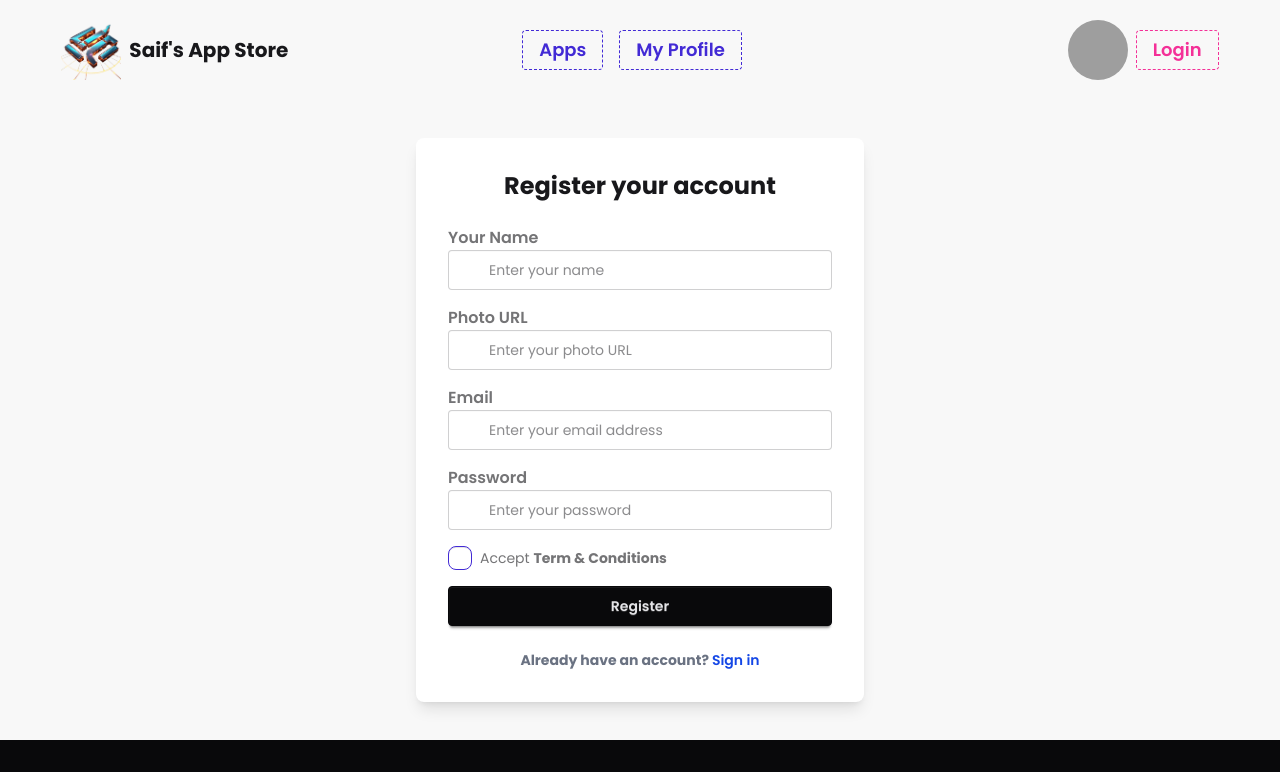
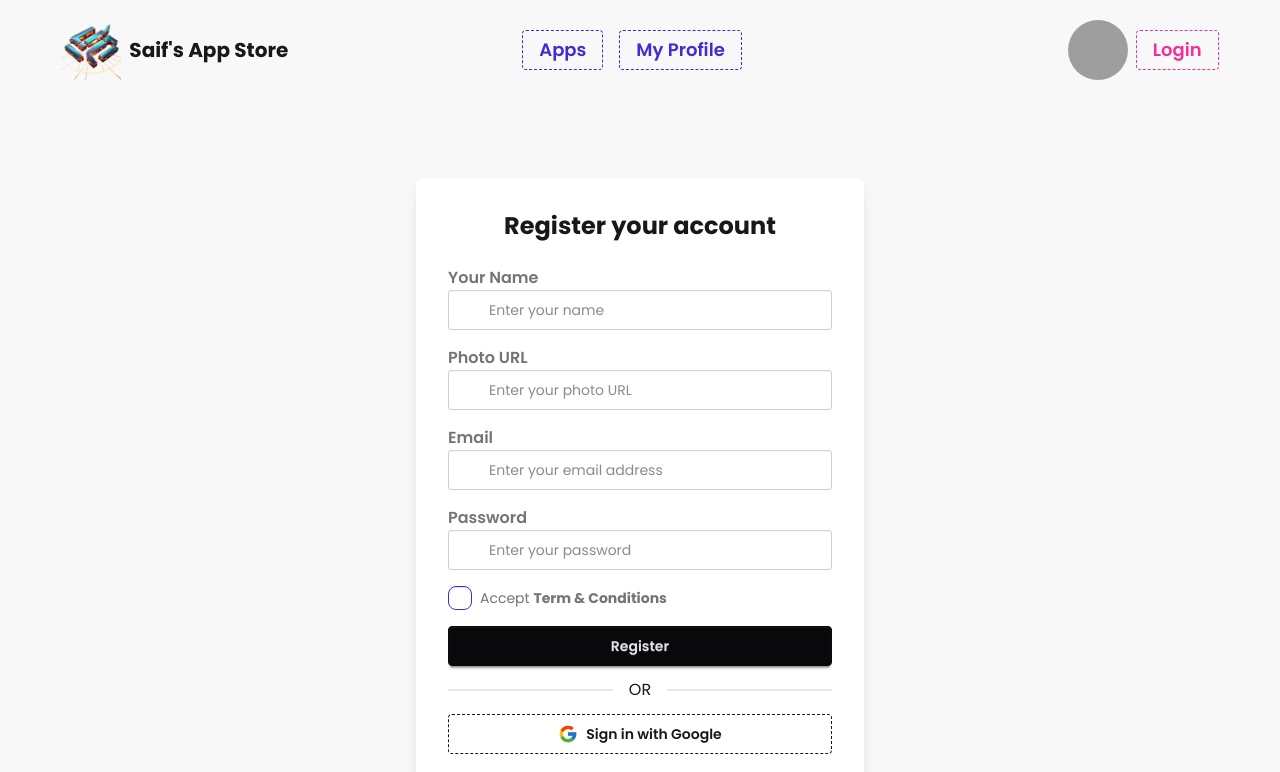
Before and after one commit to Saif-Smran/App-Store, a React (Vite) app: page /auth/register in a window 1280 px wide. Shown: the top 772 px of the page. Built offline with nearby package versions, Linux system fonts and the light colour scheme; grey boxes are pictures that could not be loaded.

Commit message:
Sing Up  page Complited

```diff
--- a/src/Pages/Register.jsx
+++ b/src/Pages/Register.jsx
@@ -2,6 +2,7 @@ import React, { use, useState } from 'react';
 import { FaUser, FaImage, FaEnvelope, FaLock } from "react-icons/fa";
 import { Link, useLocation, useNavigate } from 'react-router';
 import { AuthContext } from '../Provider/AuthProvider';
+import { FcGoogle } from 'react-icons/fc';
 
 
 const Register = () => {
@@ -64,7 +65,7 @@ const Register = () => {
     }
 
     return (
-        <div className="min-h-[80vh] flex items-center justify-center bg-base-200 px-4">
+        <div className="min-h-screen flex items-center justify-center bg-base-200 px-4">
             <div className="w-full max-w-md bg-white dark:bg-base-100 rounded-lg shadow-lg p-8 space-y-6">
                 <h2 className="text-2xl font-bold text-center">Register your account</h2>
                 <form onSubmit={handleRegister} className="space-y-4">
@@ -170,6 +171,13 @@ const Register = () => {
                         Register
                     </button>
 
+                    <div className="divider">OR</div>
+
+                    <button className="btn btn-dash w-full flex items-center justify-center gap-2">
+                        <FcGoogle size={20} />
+                        Sign in with Google
+                    </button>
+
                     <p className="text-center font-bold text-sm text-gray-500 mt-2">
                         Already have an account?{" "}
                         <Link to='/auth/login' className="text-blue-700 font-semibold hover:underline">
```
